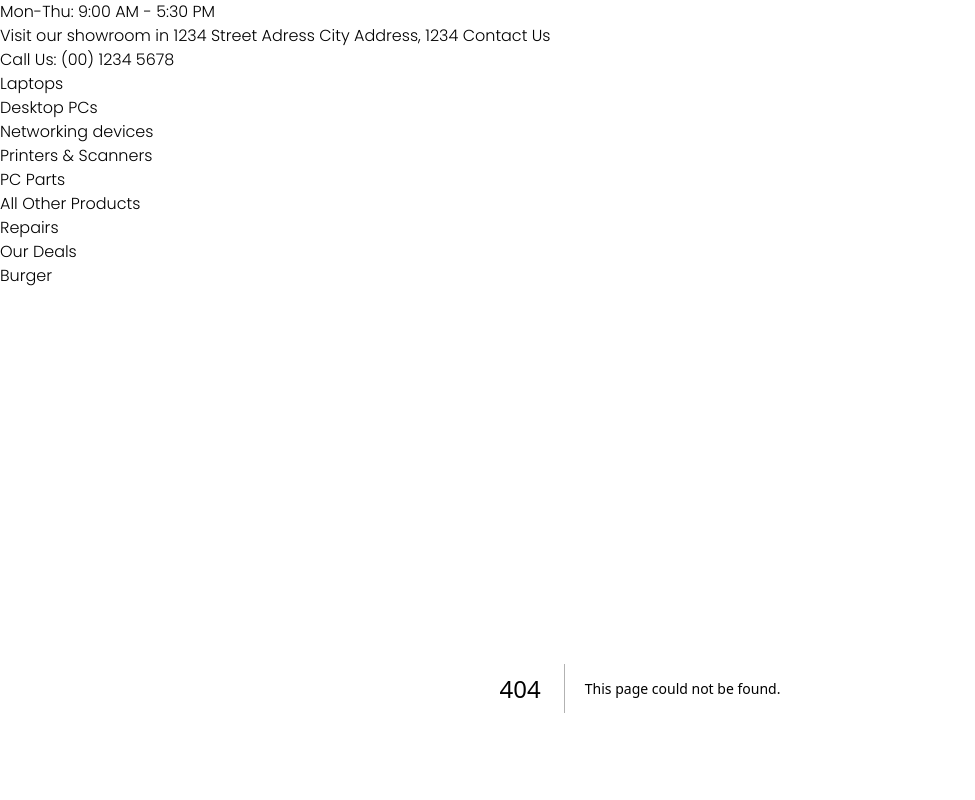
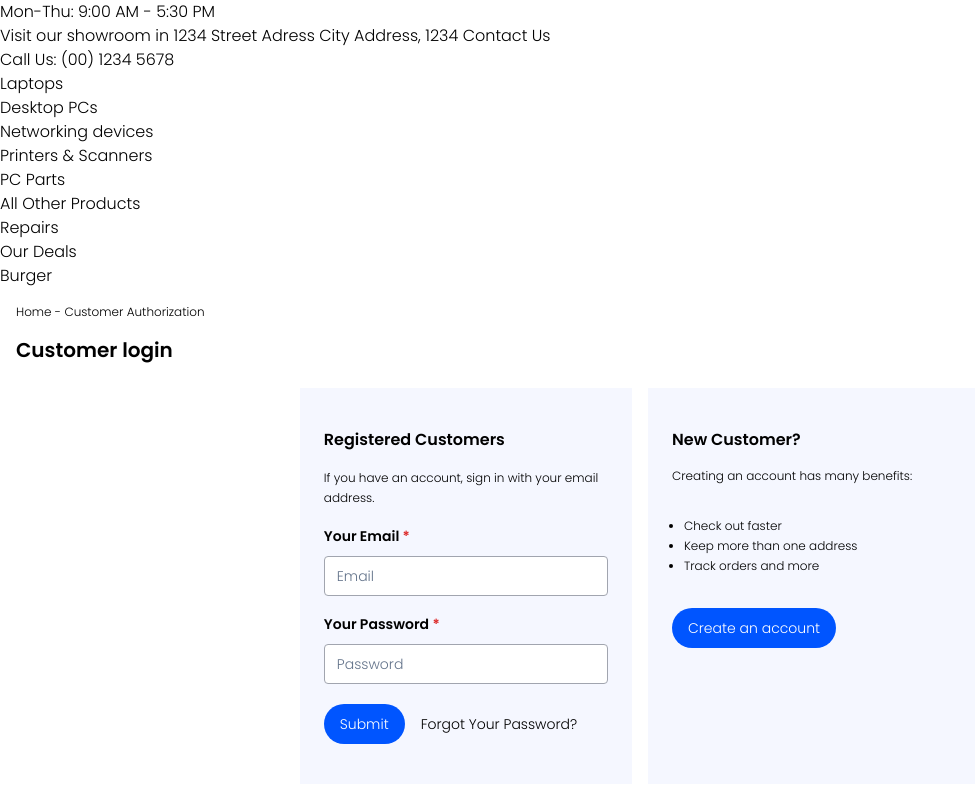
Before and after one commit to viktorfilyk4/ecommerce-tech-store, a Next.js app: page /auth/login in a window 1280 px wide. Before the commit this address had no page. Shown: the top 800 px of the page, without its empty margins (0-975 px from the left). Built offline with nearby package versions, Linux system fonts and the light colour scheme.

Commit message:
Basic layout for auth and client side validation

```diff
--- a/next.config.js
+++ b/next.config.js
@@ -1,4 +1,15 @@
 /** @type {import('next').NextConfig} */
-const nextConfig = {}
+const nextConfig = {
+  reactStrictMode: false,
+  async redirects() {
+    return [
+      {
+        source: "/auth",
+        destination: "/auth/login",
+        permanent: true
+      }
+    ]
+  }
+}
 
 module.exports = nextConfig
--- /dev/null
+++ b/src/app/auth/(authSection)/layout.tsx
@@ -0,0 +1,18 @@
+'use client'
+
+import { usePathname } from "next/navigation"
+
+export default function AuthSectionLayout({
+  children
+}: {
+  children: React.ReactNode
+}) {
+  const pathname = usePathname()
+
+  return (
+    <div className="flex flex-col gap-y-6">
+      <h2 className='font-semibold text-xl'>Customer {pathname.split('/')[2]}</h2>
+      <div className="flex justify-center">{children}</div>
+    </div>
+  )
+}
--- /dev/null
+++ b/src/app/auth/(authSection)/login/page.tsx
@@ -0,0 +1,35 @@
+import LoginForm from "@/components/LoginForm"
+import { Button } from "@/components/ui/button"
+import Link from "next/link"
+
+export default function LoginPage() {
+  return (
+    <div className='max-w-6xl flex flex-col gap-y-4 md:flex-row md:gap-x-4'>
+      <div className='px-6 py-10 flex flex-col gap-y-4 bg-background-secondary md:flex-1'>
+        <p className='font-semibold'>Registered Customers</p>
+        <p className='text-xs leading-5'>
+          If you have an account, sign in with your email address.
+        </p>
+        <div>
+          <LoginForm />
+        </div>
+      </div>
+      <div className='bg-background-secondary px-6 py-10 flex flex-col gap-y-4 md:flex-1'>
+        <p className='font-semibold'>New Customer?</p>
+        <div className='text-xs flex flex-col gap-y-8'>
+          <p>Creating an account has many benefits:</p>
+          <ul className='list-disc pl-3 leading-5'>
+            <li>Check out faster</li>
+            <li>Keep more than one address</li>
+            <li>Track orders and more</li>
+          </ul>
+        </div>
+        <Link href='/auth/register' className='py-4 w-[180px]'>
+          <Button variant='default' type='submit'>
+            Create an account
+          </Button>
+        </Link>
+      </div>
+    </div>
+  )
+}
--- /dev/null
+++ b/src/app/auth/(authSection)/register/page.tsx
@@ -0,0 +1,19 @@
+import RegisterForm from "@/components/RegisterForm"
+import Link from "next/link"
+
+export default function RegisterPage() {
+  return (
+    <div className='px-6 py-10 flex flex-col gap-y-4 bg-background-secondary'>
+      <p className='font-semibold'>Register new account</p>
+      <p className='text-xs leading-5'>
+        If you don't have an account, register a new one
+      </p>
+      <div>
+        <RegisterForm />
+      </div>
+      <Link href='/auth/login'>
+        Back to login
+      </Link>
+    </div>
+  )
+}
--- a/src/app/auth/@signin/page.tsx
+++ /dev/null
@@ -1,15 +0,0 @@
-import SigninForm from "@/components/SigninForm"
-
-export default function SigninPage() {
-  return (
-    <div className='px-6 py-10 flex flex-col gap-y-4'>
-      <p className='font-semibold'>Registered Customers</p>
-      <p className='text-xs leading-5'>
-        If you have an account, sign in with your email address.
-      </p>
-      <div>
-        <SigninForm />
-      </div>
-    </div>
-  )
-}
--- a/src/app/auth/@signup/page.tsx
+++ /dev/null
@@ -1,15 +0,0 @@
-import SignupForm from "@/components/SignupForm"
-
-export default function SignupPage() {
-  return (
-    <div className='px-6 py-10 flex flex-col gap-y-4'>
-      <p className='font-semibold'>Register new account</p>
-      <p className='text-xs leading-5'>
-        If you don't have an account, register a new one
-      </p>
-      <div>
-        <SignupForm />
-      </div>
-    </div>
-  )
-}
--- a/src/app/auth/layout.tsx
+++ b/src/app/auth/layout.tsx
@@ -1,50 +1,16 @@
-"use client"
-
 import Breadcrumb from "@/components/Breadcrumb"
-import ChangeFormBlock from "@/components/ChangeFormBlock"
-import { MouseEventHandler, createContext, useState } from "react"
-
-export type ActiveForm = "signin" | "signup"
-export type HandleSetActiveForm =
-  | MouseEventHandler<HTMLButtonElement>
-  | undefined
-
-export const LoginLayoutContext = createContext<HandleSetActiveForm>(undefined)
 
 export default function AuthLayout({
-  children,
-  signin,
-  signup
+  children
 }: {
   children: React.ReactNode
-  signin: React.ReactNode
-  signup: React.ReactNode
 }) {
-  const [activeForm, setActiveForm] = useState<ActiveForm>("signin")
-
-  const handleSetActiveForm: HandleSetActiveForm = () => {
-    setActiveForm(activeForm === "signin" ? "signup" : "signin")
-  }
-
   return (
     <>
-      {/* {children} */}
-      <LoginLayoutContext.Provider value={handleSetActiveForm}>
-        <section className='p-4 flex flex-col gap-y-4'>
-          {/* Navigation */}
-          <Breadcrumb/>
-          <h2 className='font-semibold text-xl'>Customer Authorization</h2>
-          {/* Authorization form */}
-          <div className='bg-background-secondary'>
-            {activeForm === "signin" ? signin : signup}
-          </div>
-          {/* Block with button to change authorization form above */}
-          <ChangeFormBlock
-            handleSetActiveForm={handleSetActiveForm}
-            activeForm={activeForm}
-          />
-        </section>
-      </LoginLayoutContext.Provider>
+      <section className='p-4 flex flex-col gap-y-4'>
+        <Breadcrumb />
+        {children}
+      </section>
     </>
   )
 }
--- a/src/app/auth/page.tsx
+++ /dev/null
@@ -1,8 +0,0 @@
-export default function LoginPage() {
-
-  return (
-    <>
-      <h1>Customer signup</h1>
-    </>
-  )
-}
--- a/src/components/ChangeFormBlock.tsx
+++ /dev/null
@@ -1,31 +0,0 @@
-import { Button } from "./ui/button"
-import { ActiveForm, HandleSetActiveForm } from "@/app/auth/layout"
-
-export default function ChangeFormBlock({
-  handleSetActiveForm,
-  activeForm
-}: {
-  handleSetActiveForm: HandleSetActiveForm
-  activeForm: ActiveForm
-}) {
-  return (
-    <div className='bg-background-secondary px-6 py-10 flex flex-col gap-y-4'>
-      <p className='font-semibold'>
-        {activeForm === "signin" ? "New Customer?" : "Already have an account?"}
-      </p>
-      {activeForm === "signin" ? (
-        <div className='text-xs flex flex-col gap-y-8'>
-          <p>Creating an account has many benefits:</p>
-          <ul className='list-disc pl-3 leading-5'>
-            <li>Check out faster</li>
-            <li>Keep more than one address</li>
-            <li>Track orders and more</li>
-          </ul>
-        </div>
-      ) : null}
-      <Button onClick={handleSetActiveForm} className='py-4 w-[180px]'>
-        {activeForm === "signin" ? "Create An Account" : "Login To Account"}
-      </Button>
-    </div>
-  )
-}
--- a/src/components/SignupForm.tsx
+++ b/src/components/RegisterForm.tsx
@@ -53,7 +53,7 @@ export default function SignupForm() {
     <Form {...form}>
       <form
         onSubmit={form.handleSubmit(onSubmit)}
-        className='max-w-[500px] mx-auto'
+        className='mx-auto'
       >
         <div className='flex flex-col gap-y-4'>
           <FormField
```
Also changed, not shown: src/components/LoginForm.tsx (renamed from src/components/SigninForm.tsx).
